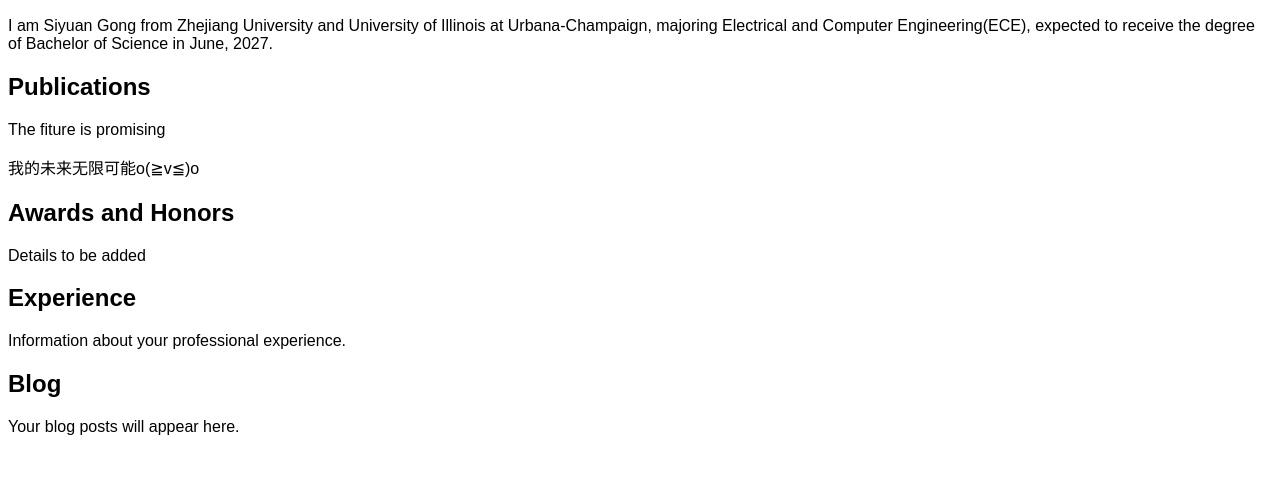
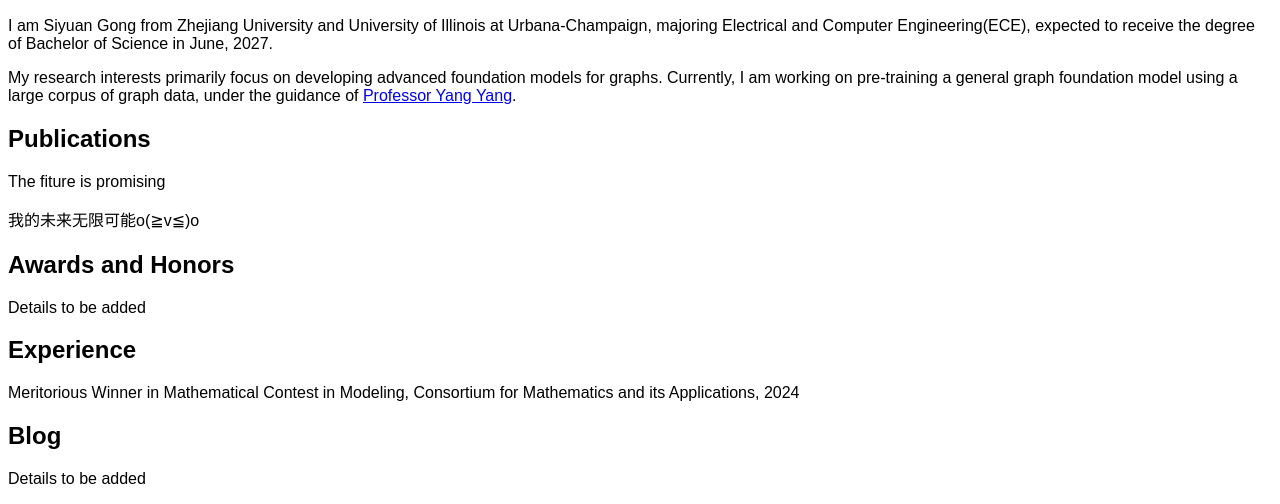
Before and after one commit to Gooosy/Gooosy.github.io, a plain HTML site: page index.html in a window 1280 px wide. Shown: the part 506-1010 px from the top of the page. Before the commit the page ends 958 px from the top, so only its background shows below. Drawn offline with Linux system fonts and the light colour scheme.

Commit message:
modify index.html

```diff
--- a/index.html
+++ b/index.html
@@ -81,6 +81,7 @@
 <div id="about">
     <h2>About Me</h2>
     <p>I am Siyuan Gong from Zhejiang University and University of Illinois at Urbana-Champaign, majoring Electrical and Computer Engineering(ECE), expected to receive the degree of Bachelor of Science in June, 2027.</p>
+    <p>My research interests primarily focus on developing advanced foundation models for graphs. Currently, I am working on pre-training a general graph foundation model using a large corpus of graph data, under the guidance of <a href="http://yangy.org/index.html" target="_blank">Professor Yang Yang</a>.</p>
 </div>
 
 <div id="publications">
@@ -96,12 +97,12 @@
 
 <div id="experience">
     <h2>Experience</h2>
-    <p>Information about your professional experience.</p>
+    <p>Meritorious Winner in Mathematical Contest in Modeling, Consortium for Mathematics and its Applications, 2024</p>
 </div>
 
 <div id="blog">
     <h2>Blog</h2>
-    <p>Your blog posts will appear here.</p>
+    <p>Details to be added</p>
 </div>
 
 
```
